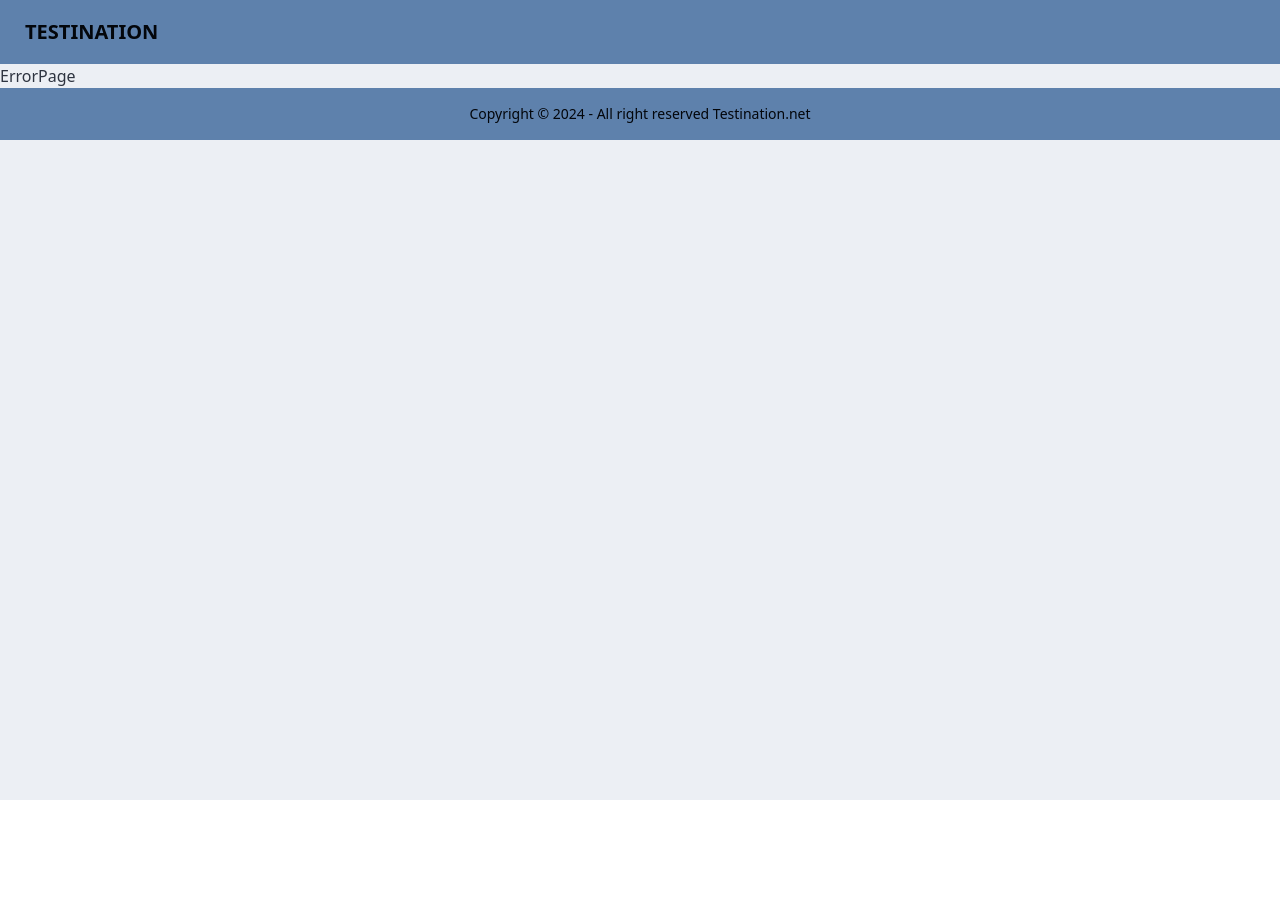
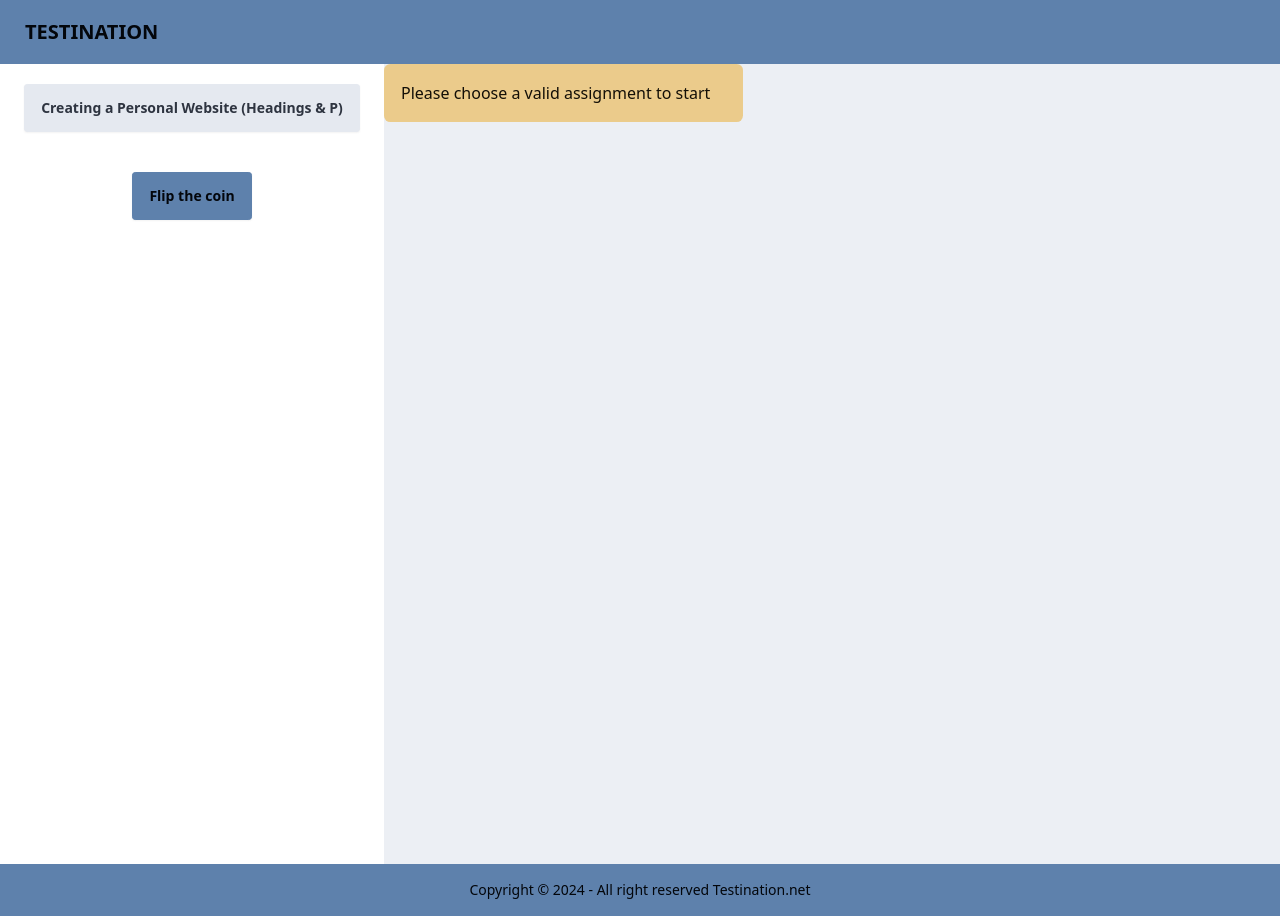
Before and after one commit to KhaledAlabssi/TEACHING_REPO_project9_assignment_F23, a React (Create React App) app: page /html/1 in a window 1280 px wide. Before the commit the page ends 800 px from the top, so only its background shows below. Built offline with nearby package versions, Linux system fonts and the light colour scheme.

Commit message:
move assignemnt into homewrok page

```diff
--- a/src/App.jsx
+++ b/src/App.jsx
@@ -1,9 +1,8 @@
-import logo from './logo.svg';
 import './App.css';
 import { Route, Routes } from 'react-router-dom';
-import Cli from './pages/Cli';
 import Home from './pages/Home';
 import ErrorPage from './pages/ErrorPage';
+import Homework from './pages/Homework';
 
 function App() {
   return (
@@ -17,8 +16,9 @@ function App() {
       <div className="h-full overscroll-y-auto">
         <Routes>
           <Route path="/" element={<Home />} />
-          <Route path="/cli/:id?" element={<Cli />} />
-          <Route path='*' element={<ErrorPage />} />
+          <Route path="/cli/:id?" element={<Homework topic={"cli"} />} />
+          <Route path="/html/:id?" element={<Homework topic={"html"} />} />
+          <Route path="*" element={<ErrorPage />} />
         </Routes>
       </div>
 
--- a/src/pages/Cli.jsx
+++ b/src/pages/Cli.jsx
@@ -1,11 +1,9 @@
-import React, { useEffect, useState } from "react";
+import React, { useState } from "react";
 import data from "../data/cli.json";
-import { Link, useLocation, useNavigate, useParams } from "react-router-dom";
-import ErrorPage from "./ErrorPage";
+import { Link, useParams } from "react-router-dom";
 
 function Cli() {
   const { id } = useParams();
-  useParams({ hi: 4 });
   const homework = data[Number(id)];
   const [coin, setCoin] = useState("Flip the coin");
 
--- a/src/pages/Homework.jsx
+++ b/src/pages/Homework.jsx
@@ -1,15 +1,30 @@
 import React, { useState } from "react";
-import data from "../data/html.json";
+import html from "../data/html.json";
+import cli from '../data/cli.json'
 import { Link, useParams } from "react-router-dom";
 
-function Homework({topic}) {
+function Homework({ topic }) {
+    let data;
+    switch (topic) {
+        case "cli":
+            data = cli
+            break;
+        case "html":
+            data = html
+            break;
+        default:
+            data = false
+            break;
+
+
+    }
     const { id } = useParams();
     const homework = data[Number(id)];
     const [coin, setCoin] = useState("Flip the coin");
 
     const flipCoin = () => {
       const rand = Math.round(Math.random());
-      if (rand == 1) {
+      if (rand === 1) {
         setCoin("Head");
       } else {
         setCoin("Tail");
```
